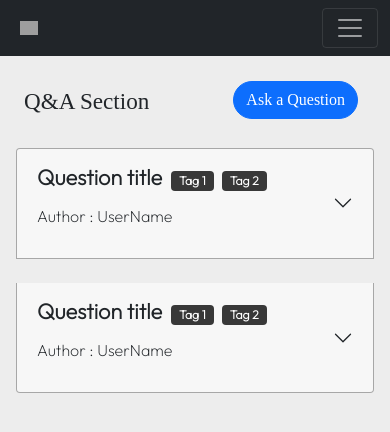
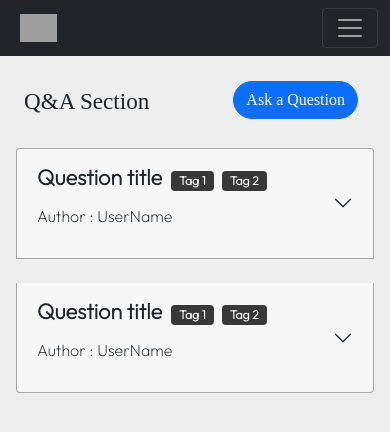
Before and after one commit to Sarthakjain211001/ASK_IIITM-frontend, a React (Create React App) app: page / in a window 390 px wide. Shown: the top 432 px of the page. Built offline with nearby package versions, Linux system fonts and the light colour scheme; grey boxes are pictures that could not be loaded; a web font is replaced by a local one.

Commit message:
Fixed the responsiveness

```diff
--- a/src/Components/Navbar.js
+++ b/src/Components/Navbar.js
@@ -10,8 +10,8 @@ export default function Navbar(props) {
           <img
             src="https://pbs.twimg.com/media/FEnXnUhUUAMfUOA?format=jpg&name=large"
             alt="ASK_IIITM"
-            className="mx-2"
-            style={{ width: "5%", height: "3%" }}
+            className="mx-2 Logo"
+
           />
           {/* <a className="navbar-brand" href="#">
             ASK_IIITM
--- a/src/index.css
+++ b/src/index.css
@@ -111,6 +111,10 @@ code {
   background-color: white;
   color: red;
 }
+.Logo {
+  width: 5%;
+  height: 3%;
+}
 @media only screen and (max-width: 620px) {
   .OppPageHeading {
     margin-top: 2rem;
@@ -167,3 +171,9 @@ code {
     margin-right: 0.5rem;
   }
 }
+@media only screen and (max-width: 620px) {
+    .Logo {
+      width: 10%;
+      height: 3%;
+    }
+}
```
